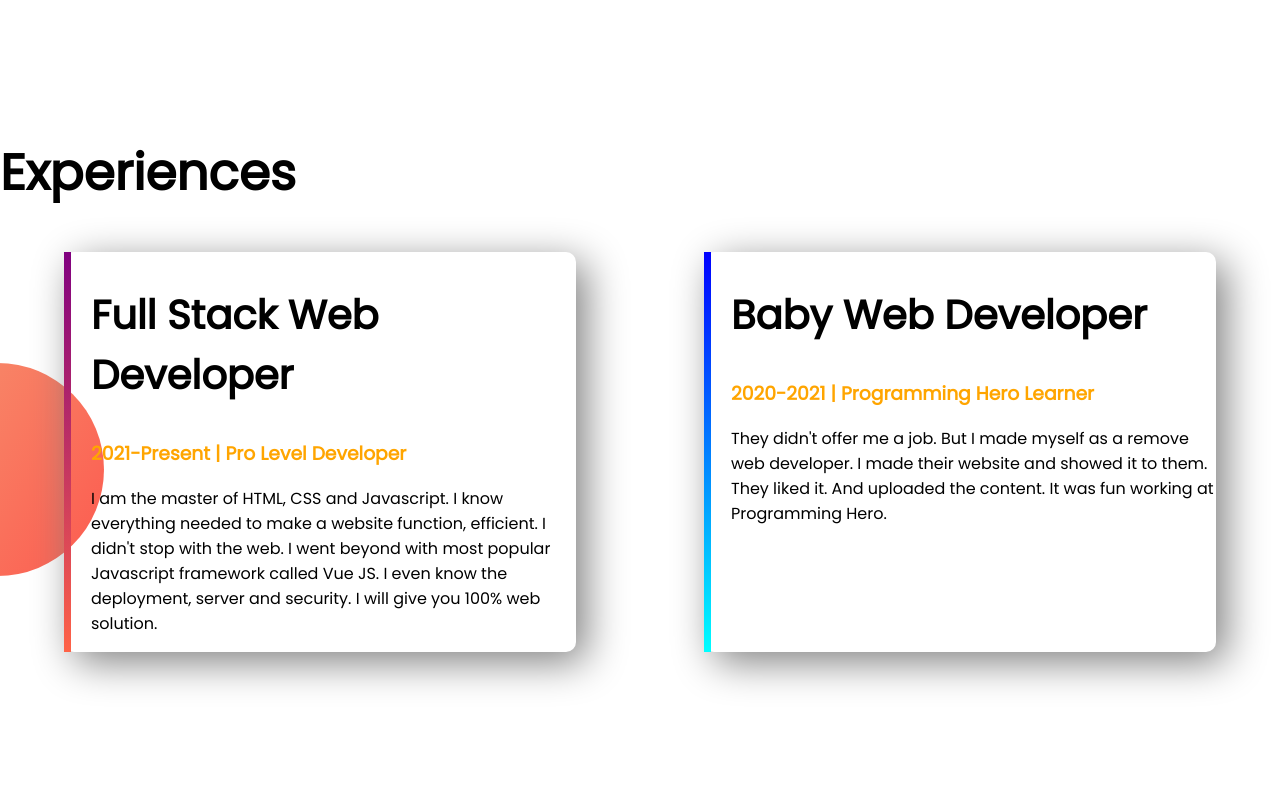
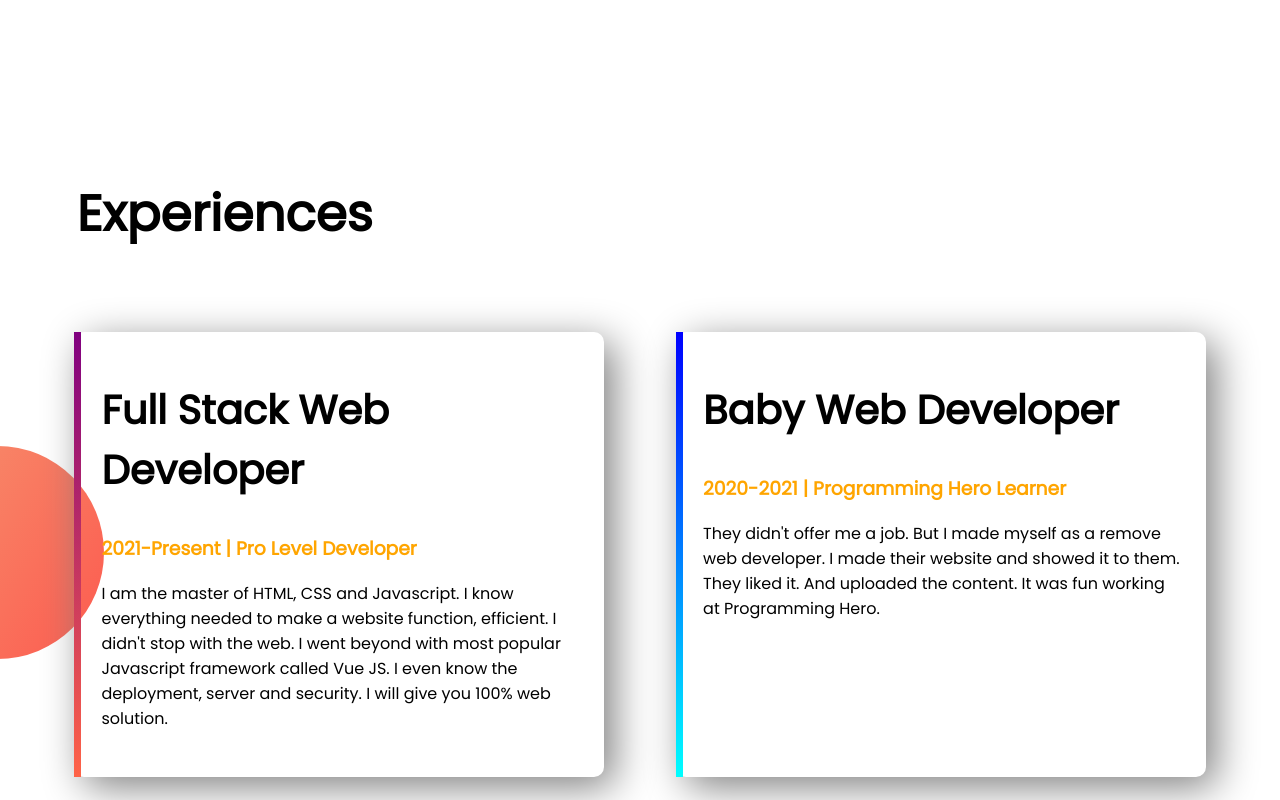
Before and after one commit to israkkayum/Israk-portfolio, a plain HTML site: page index.html in a window 1280 px wide. Shown: the part 1180-1980 px from the top of the page. Drawn offline with Linux system fonts and the light colour scheme.

Commit message:
img change

```diff
--- a/index.html
+++ b/index.html
@@ -20,7 +20,7 @@
             <h3>Build Climber and Stoper</h3>
             <p>You might saw me jumping, climbing buildings, and stopping trains. But nobody pays me a dime for that
                 work. That's why I am learning and mastering web development. I will not stop until I become the Web
-                Development Hero.</p>
+                Development Hero.</p><br>
             <a href="#" class="line-button">HIRE ME</a>
         </div>
         <div class="half-width">
@@ -37,12 +37,12 @@
             <h1>Dream Big</h1>
             <h3>Become a web developer</h3>
             <p>I already learned the basic HTML and CSS. I can build any simple website. I can even teach my grandma how
-                to make simple website. My goal is to build 3 websites and learn advanced topics.</p>
+                to make simple website. My goal is to build 3 websites and learn advanced topics.</p><br>
             <a href="#" class="line-button">DOWNLOAD RESUME</a>
         </div>
     </section>
     <section class="experience">
-    <h1>Experiences</h1>
+    <h1 class="a">Experiences</h1>
     <div class="flex-container">
     <div class="experience-item" id="experience-border-full">
     <h2>Full Stack Web Developer</h2>
--- a/style.css
+++ b/style.css
@@ -14,6 +14,9 @@ h2{
 .flex-container{
     display: flex;
     padding-bottom: 150px;
+    padding-left: 3%;
+    padding-top: 3%;
+    padding-right: 3%;
 }
 .half-width{
     width: 50%;
@@ -42,11 +45,14 @@ h2{
 }
 
 .experience-item{
-    width: 40%;
-    margin-left: 5%;
-    margin-right: 5%;
+    width: 50%;
+    margin-left: 3%;
+    margin-right: 3%;
     box-shadow: 10px 10px 40px gray;
+    padding-top: 15px;
     padding-left: 20px;
+    padding-right: 20px;
+    padding-bottom: 30px;
     border-radius: 10px;
 
 }
@@ -68,3 +74,6 @@ h2{
 footer p{
     text-align: center;
 }
+h1.a{
+    margin-left: 6%;
+}
```
